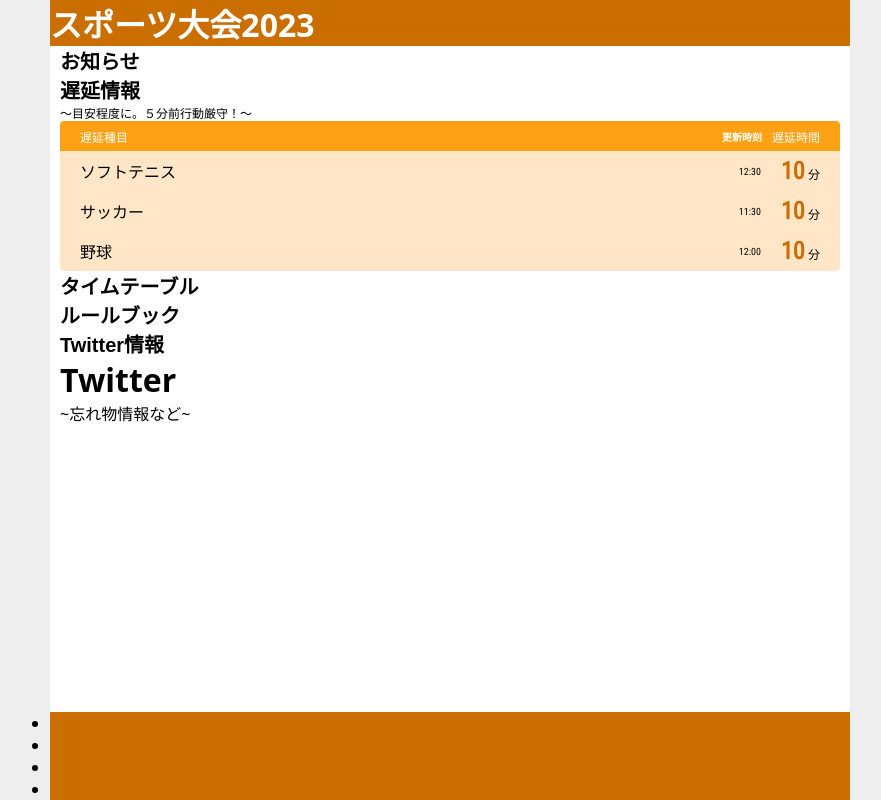
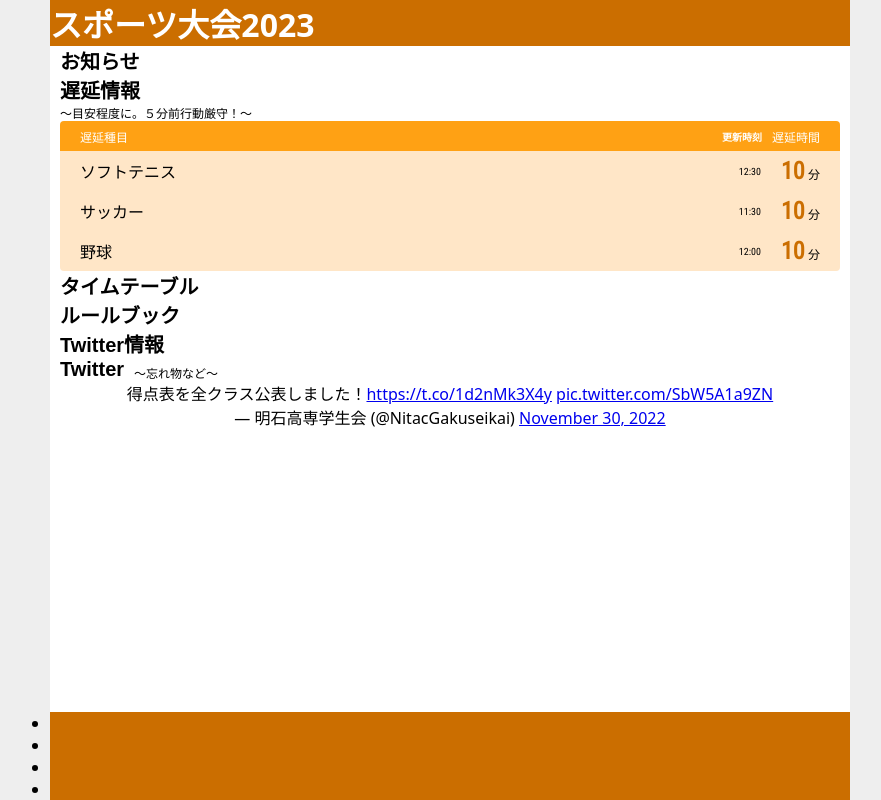
Before and after one commit to NITACwpl/sports-fes-2023, an Astro site: page / in a window 1280 px wide. Shown: the whole page, without its empty margins (190-1071 px from the left). Built offline with nearby package versions, Linux system fonts and the light colour scheme; Astro itself is replaced by a stand-in of ours; some icons are missing; a web font is replaced by a local one.

Commit message:
Twitter埋め込み2代目

```diff
--- a/src/components/contents/Twitter.astro
+++ b/src/components/contents/Twitter.astro
@@ -2,27 +2,54 @@
 import SubTitle from "../../components/SubTitle.astro";
 ---
 
-<div class="twitter">
+
   <SubTitle title="Twitter情報" />
-  <div class="se">
-  <h1>Twitter</h1>
-  <p>~忘れ物情報など~</p>
+  <div class="twitter">
+
+    <span>
+      <div class="se">
+       <h2 class="title text-20">Twitter</h2>
+       <h3 class="subTitle text-12">～忘れ物など～</h3>
+      </div>
+    </span>
+
+
+   <blockquote class="twitter-tweet tw-align-center" >
+    <p lang="ja" dir="ltr">得点表を全クラス公表しました！<a href="https://t.co/1d2nMk3X4y">https://t.co/1d2nMk3X4y</a>
+      <a href="https://t.co/SbW5A1a9ZN">pic.twitter.com/SbW5A1a9ZN
+      </a>
+    </p>&mdash; 明石高専学生会 (@NitacGakuseikai)
+    <a href="https://twitter.com/NitacGakuseikai/status/1597862908553465856?ref_src=twsrc%5Etfw">November 30, 2022</a>
+    </blockquote>
+   <script async src="https://platform.twitter.com/widgets.js" charset="utf-8"></script>
+
   </div>
-</div>
+
 <style>
-  .twitter{
+
+ .twitter{
     width: 100%;
     height: auto;
+    text-align: center;
+    margin:0 auto;
+  }
 
+.test{
+  width:100%;
+  position:relative;
+
+}
+  .se{
+    display: flex;
+    flex-direction: row;
+    align-items: flex-end;
   }
-  h1{
-    text-align:left;
 
+  span{
+    vertical-align:baseline;
   }
-  p{
 
+  h3{
+    padding-left:10px;
   }
-  .se{
-    float: left;
-
-  }
+</style>
```
